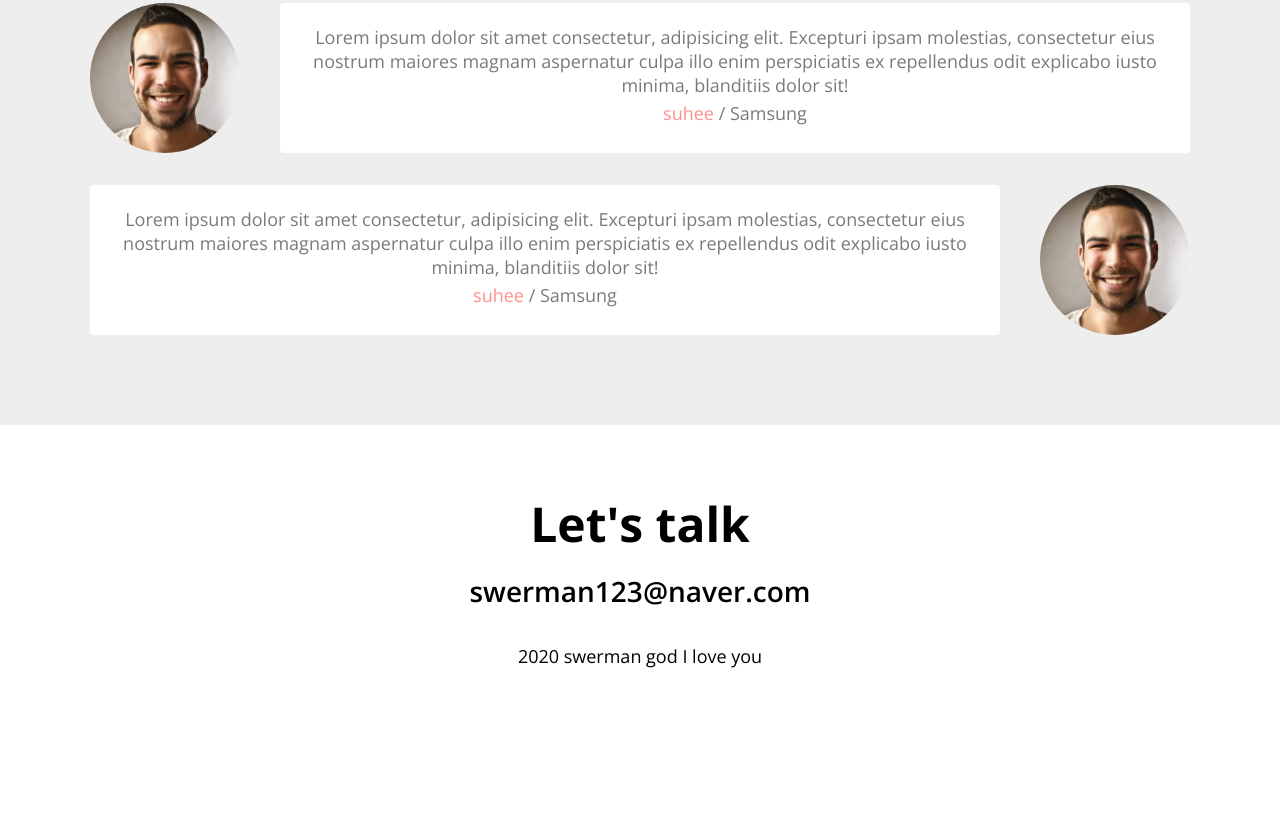
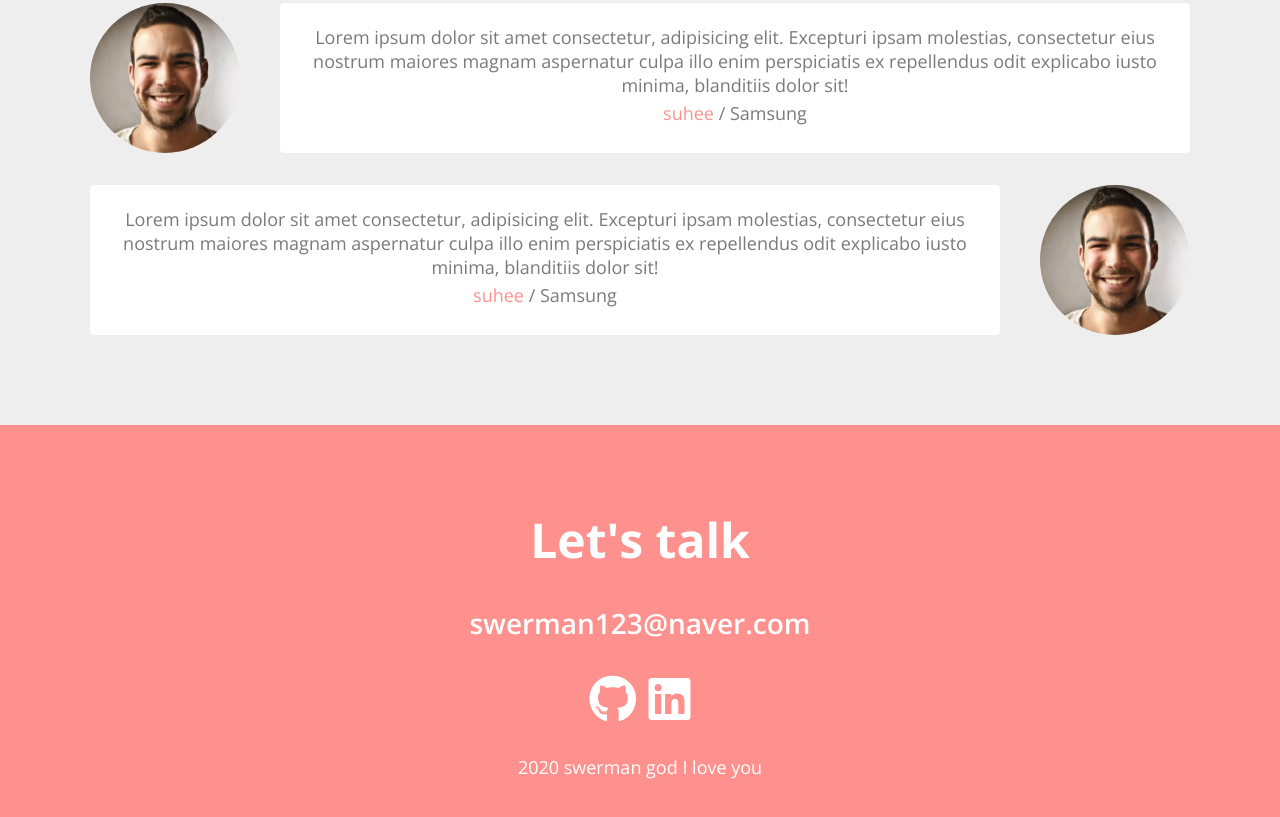
Before and after one commit to blessing-swerman/dreamSite, a plain HTML site: page index.html in a window 1280 px wide. Shown: the part 3353-4170 px from the top of the page. Before the commit the page ends 4075 px from the top, so only its background shows below. Drawn offline with nearby package versions, Linux system fonts and the light colour scheme.

Commit message:
CSS: make a Contact
1. 어려운건 없었다.

2. 또 transition, transform, hover 개념이 들어가니 또 보고 또 볼수 있도록.

```diff
--- a/style.css
+++ b/style.css
@@ -426,3 +426,29 @@ h3 {
 .testimonial__speech-bubble a {
   color: var(--color-pink);
 }
+
+/* Contact */
+#contact {
+  background-color: var(--color-pink);
+}
+
+.contack__title,
+.contact__email,
+.contact__rights {
+  color: var(--color-white);
+}
+
+.contack__title {
+  margin: 32px 0;
+}
+
+.contact__link {
+  font-size: var(--font-large);
+  margin: 24px 0;
+  transition: : all var(--animation-duration) ease;
+}
+
+.contact__link i:hover {
+  transform: scale(1.1);
+  color: var(--color-yellow);
+}
```
